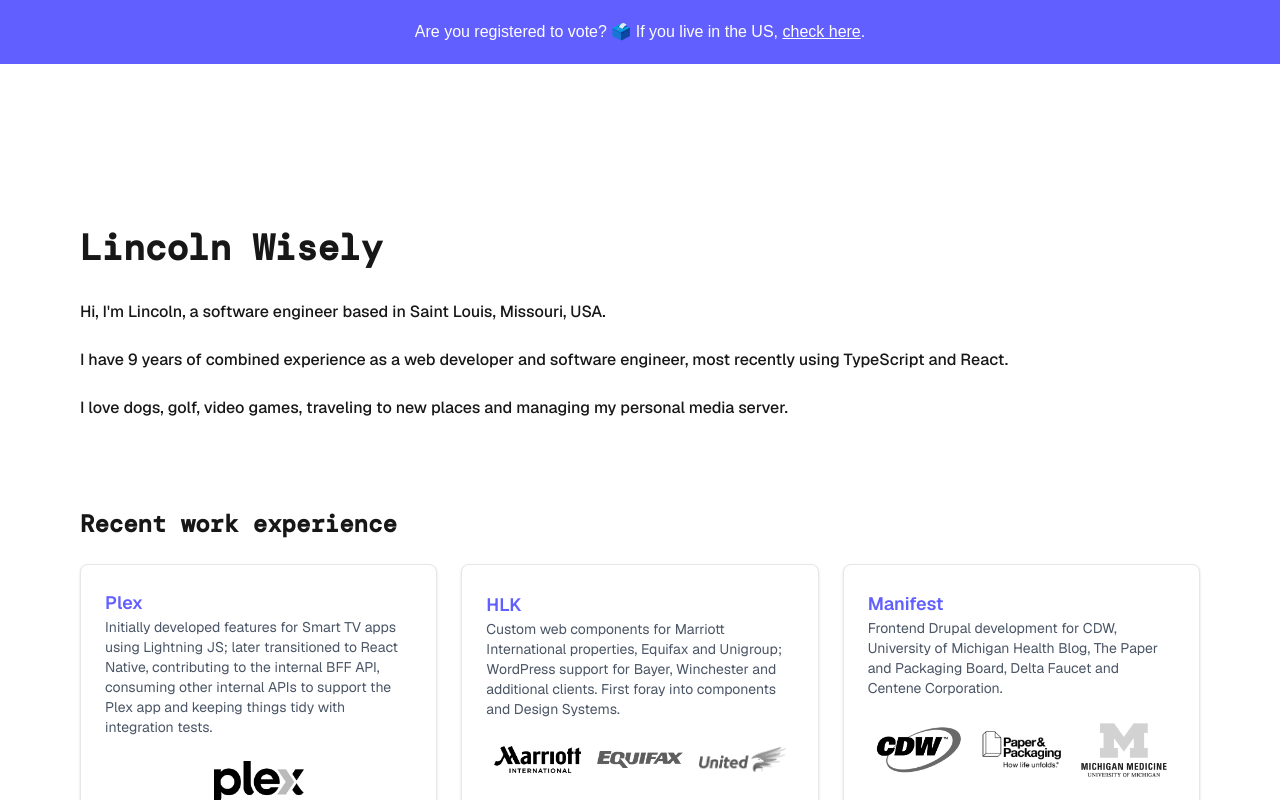
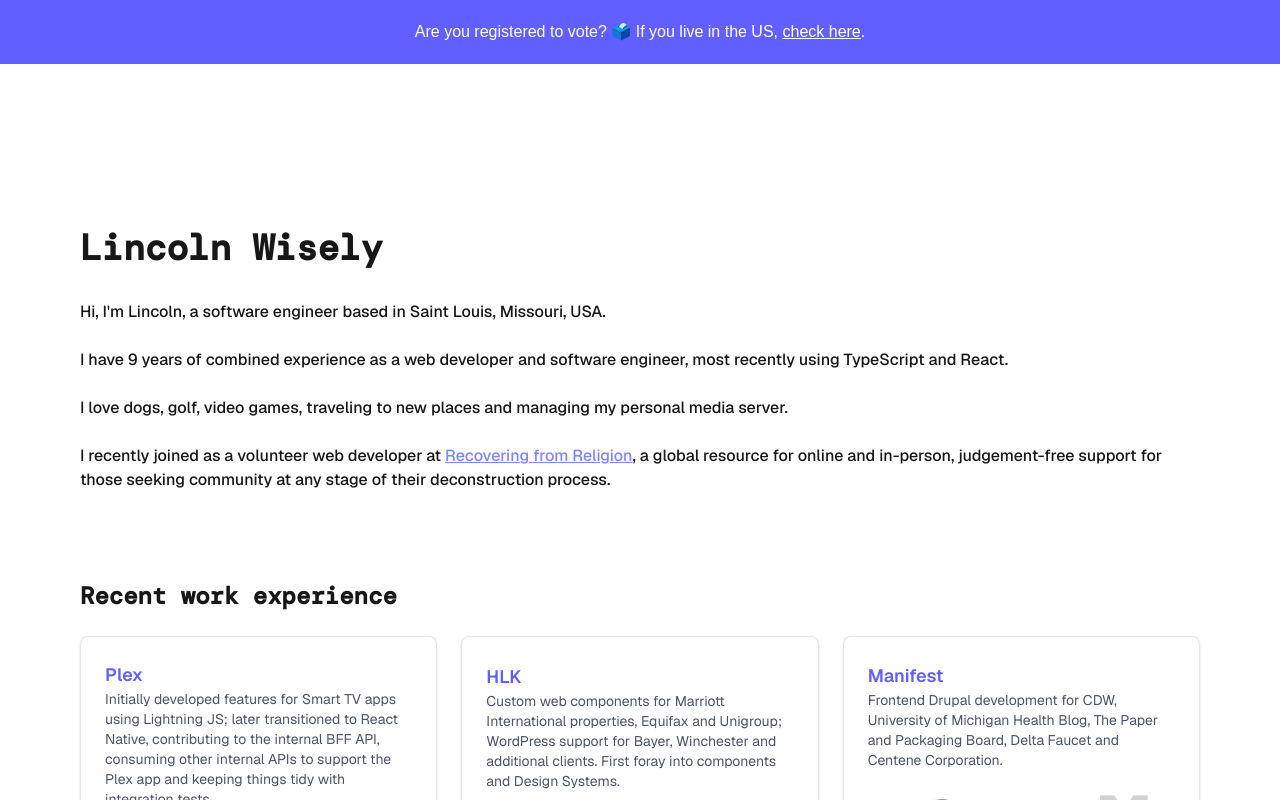
Before and after one commit to lincolnwisely/lincoln-wisely, a Next.js app: page / in a window 1280 px wide. Shown: the top 800 px of the page. Built offline with nearby package versions, Linux system fonts and the light colour scheme; a web font is replaced by a local one.

Commit message:
volunteer update

```diff
--- a/src/app/page.tsx
+++ b/src/app/page.tsx
@@ -28,6 +28,8 @@
                 I love dogs, golf, video games, traveling to new places and managing my personal
                 media server.
               </p>
+              <br />
+              <p>I recently joined as a volunteer web developer at <a href="https://recoveringfromreligion.org" target="_blank" rel="noopener noreferrer" className="underline text-indigo-400 hover:text-indigo-500 ">Recovering from Religion</a>, a global resource for online and in-person, judgement-free support for those seeking community at any stage of their deconstruction process.</p>
             </div>
           </div>
           <br />
```
